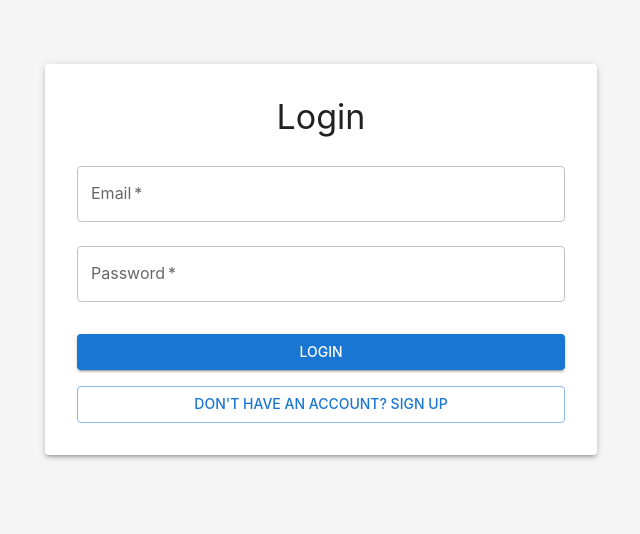
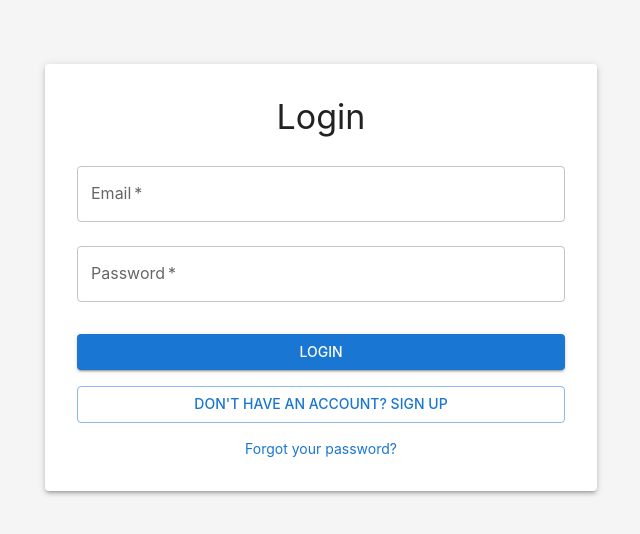
Before and after one commit to Rishav01-jpg/RingRingCrm, a React (Create React App) app in the folder frontend/: page /login in a window 1280 px wide. Shown: the top 534 px of the page, without its empty margins (319-959 px from the left). Built offline with nearby package versions, Linux system fonts and the light colour scheme.

Commit message:
Update Login.js

```diff
--- a/frontend/src/components/auth/Login.js
+++ b/frontend/src/components/auth/Login.js
@@ -93,6 +93,13 @@
 >
   Don't have an account? Sign Up
 </Button>
+<Box sx={{ mt: 2, textAlign: 'center' }}>
+  <Typography variant="body2">
+    <Link to="/forgot-password" style={{ textDecoration: 'none', color: '#1976d2' }}>
+      Forgot your password?
+    </Link>
+  </Typography>
+</Box>
 
           </form>
         </Paper>
```
